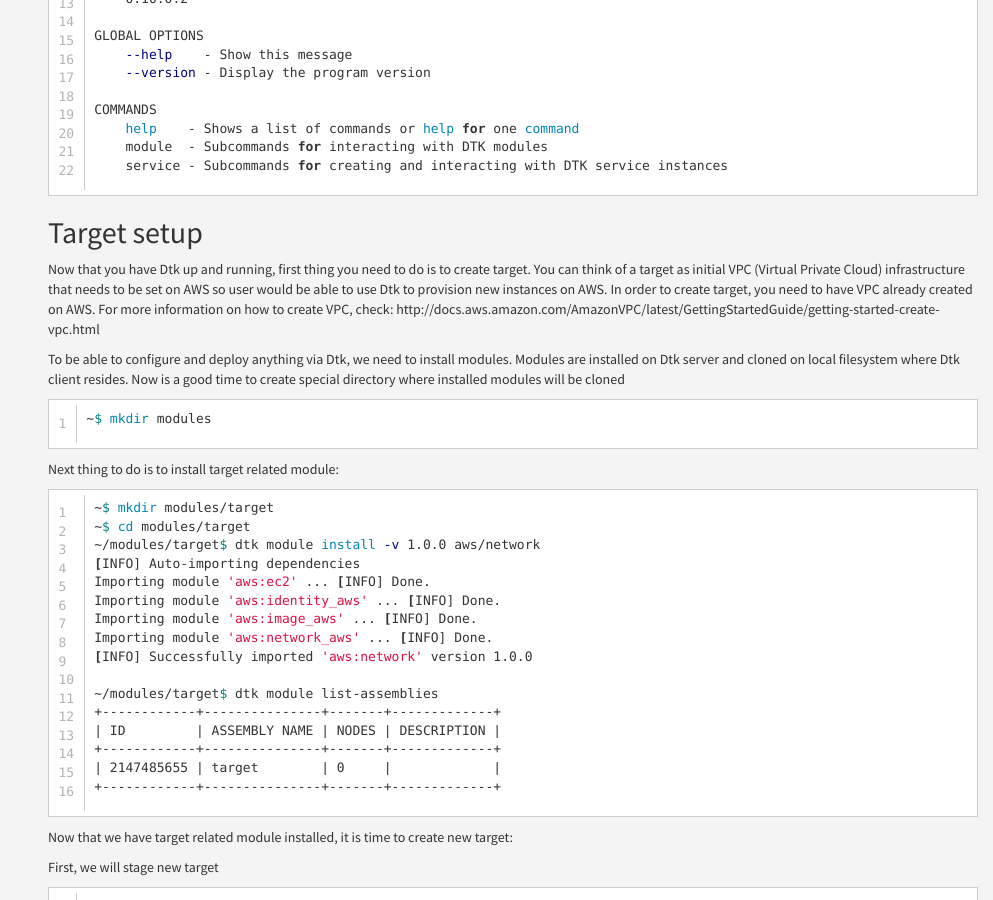
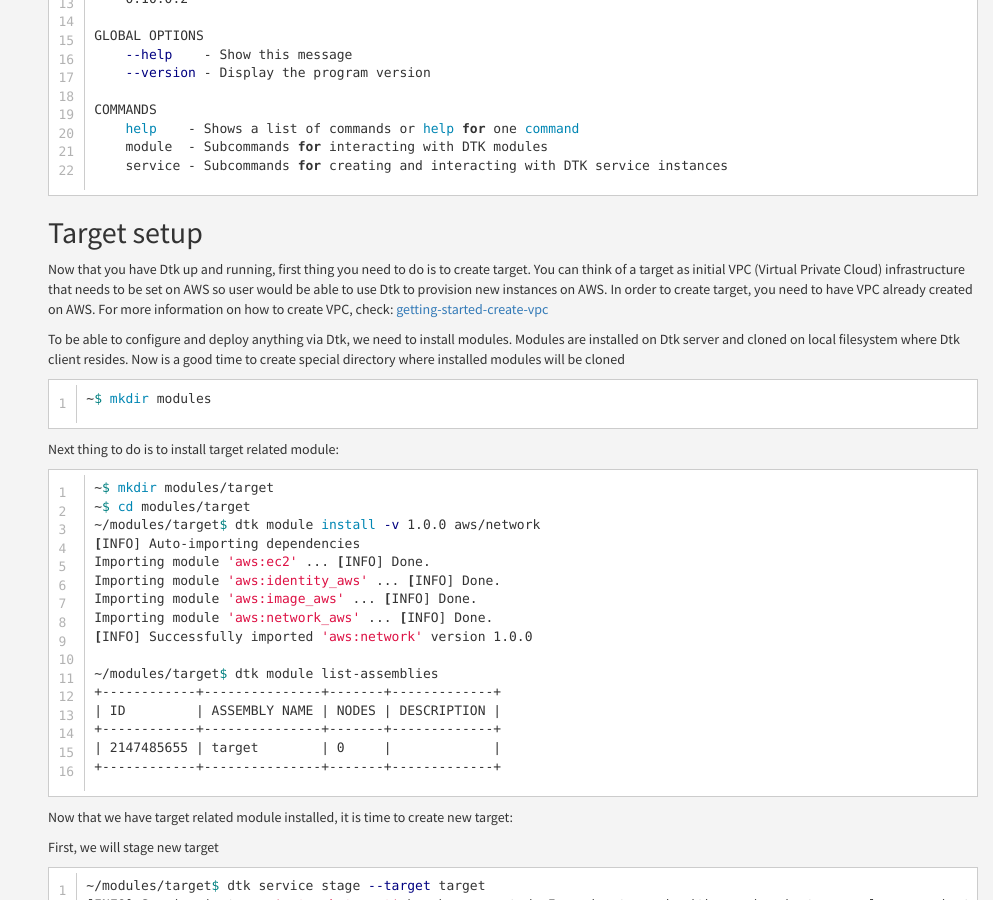
Before and after one commit to dtk/dtk-docs-v1, a Jekyll site: the page built from _getting-started/5-min-quickstart.md, in a window 1280 px wide and 900 px high, scrolled down 1811 px. Shown: the whole window, without its empty margins (287-1280 px from the left). Built offline with Jekyll 4.4.1, drawn with Linux system fonts in a browser that asks for light colours; part of the change alters nothing that is shown.

Commit message:
small fix

```diff
--- a/_getting-started/5-min-quickstart.md
+++ b/_getting-started/5-min-quickstart.md
@@ -99,7 +99,7 @@ COMMANDS
 {% endhighlight %}
 
 ## Target setup
-Now that you have Dtk up and running, first thing you need to do is to create target. You can think of a target as initial VPC (Virtual Private Cloud) infrastructure that needs to be set on AWS so user would be able to use Dtk to provision new instances on AWS. In order to create target, you need to have VPC already created on AWS. For more information on how to create VPC, check: http://docs.aws.amazon.com/AmazonVPC/latest/GettingStartedGuide/getting-started-create-vpc.html
+Now that you have Dtk up and running, first thing you need to do is to create target. You can think of a target as initial VPC (Virtual Private Cloud) infrastructure that needs to be set on AWS so user would be able to use Dtk to provision new instances on AWS. In order to create target, you need to have VPC already created on AWS. For more information on how to create VPC, check: <a href="http://docs.aws.amazon.com/AmazonVPC/latest/GettingStartedGuide/getting-started-create-vpc.html" target="_blank">getting-started-create-vpc</a>
 
 To be able to configure and deploy anything via Dtk, we need to install modules. Modules are installed on Dtk server and cloned on local filesystem where Dtk client resides. Now is a good time to create special directory where installed modules will be cloned
 
```
